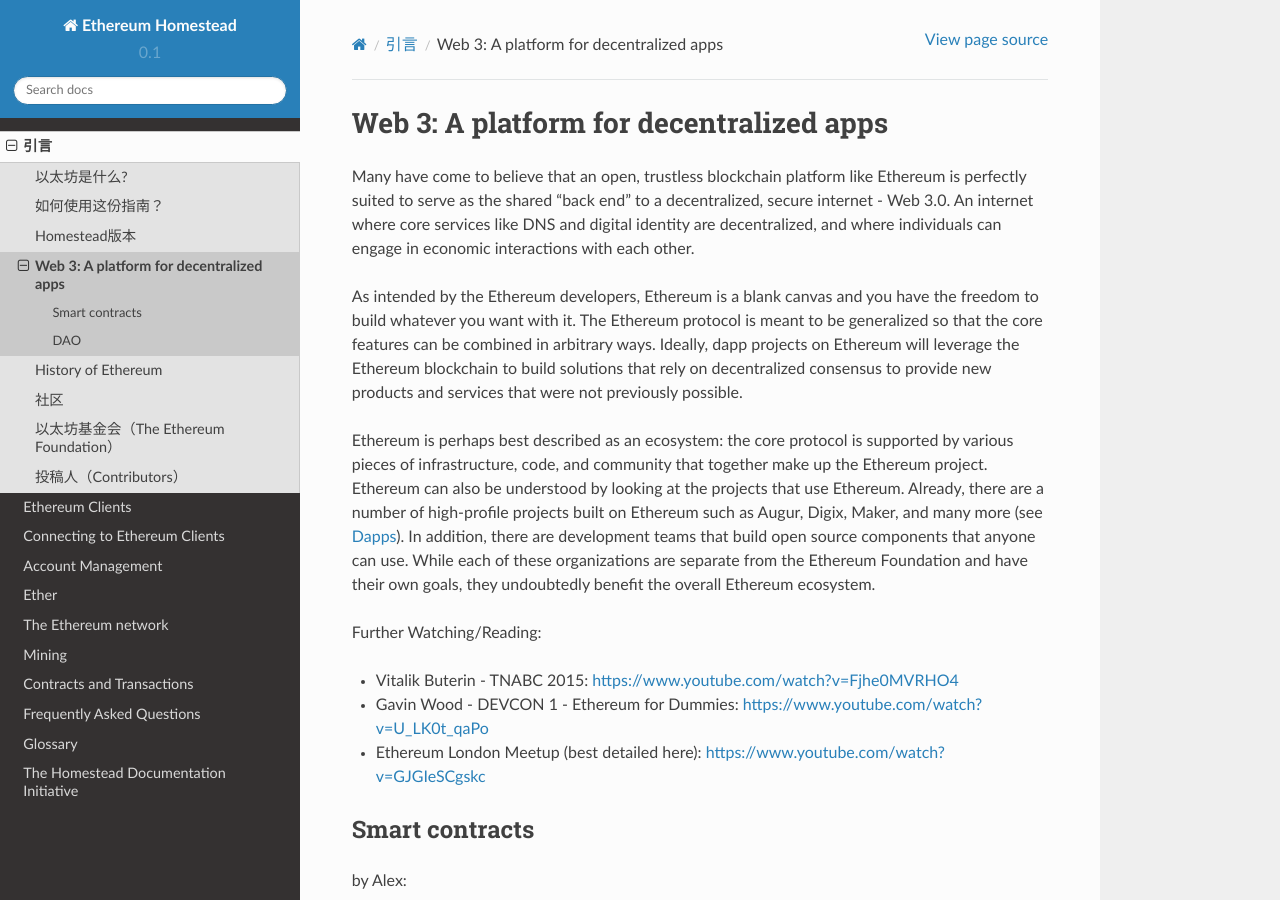
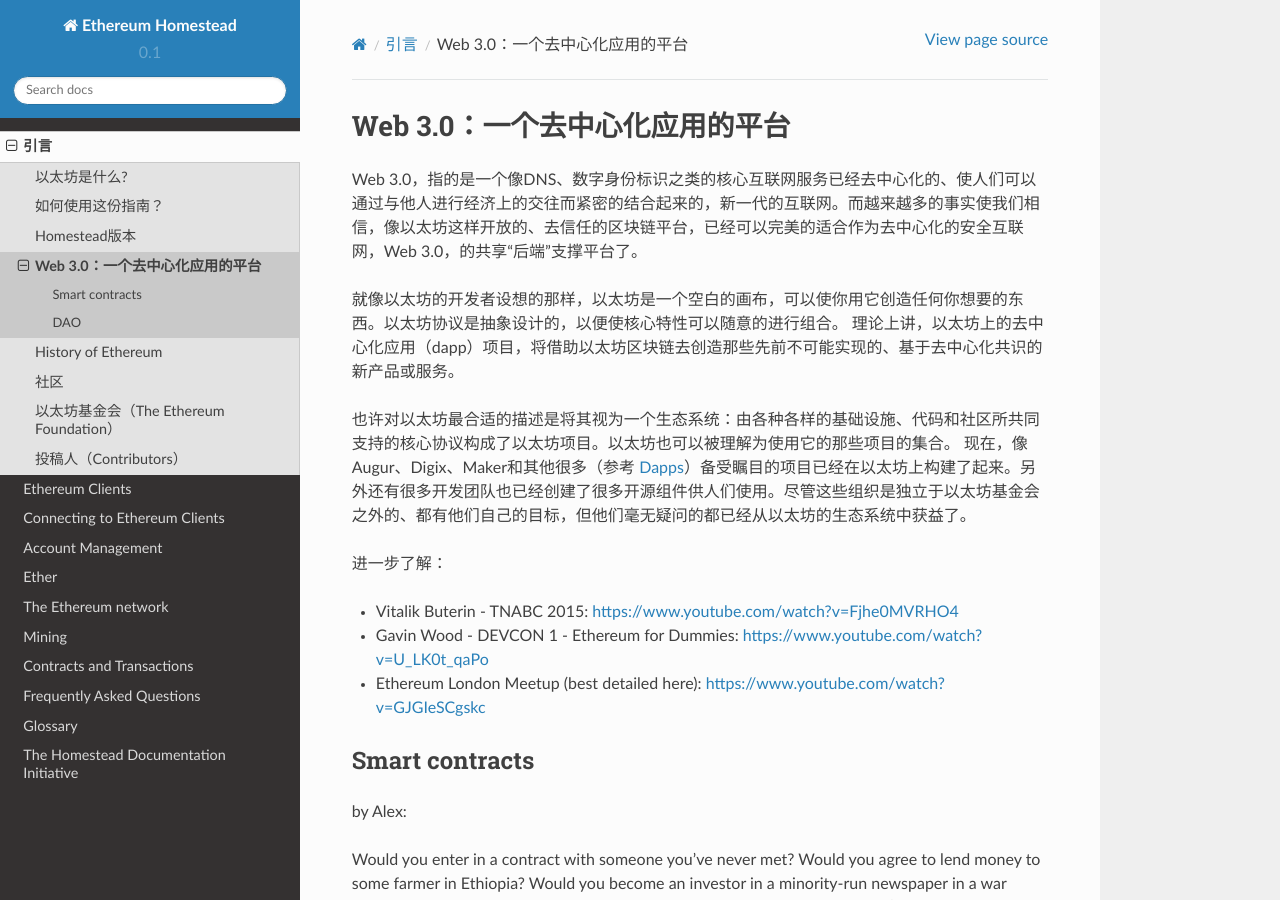
Before and after one commit to riversyang/homestead-guide-cn, a Sphinx documentation site: the page built from source/introduction/web3.rst, in a window 1280 px wide and 900 px high. Built offline with Sphinx 7.4.7 and the Read the Docs theme 2.0.0, drawn with Linux system fonts in a browser that asks for light colours.

Commit message:
Update translation of web3 section.

```diff
--- a/source/introduction/web3.rst
+++ b/source/introduction/web3.rst
@@ -1,16 +1,15 @@
-
-Web 3: A platform for decentralized apps
+********************************************************************************
+Web 3.0：一个去中心化应用的平台
 ********************************************************************************
 
 
+Web 3.0，指的是一个像DNS、数字身份标识之类的核心互联网服务已经去中心化的、使人们可以通过与他人进行经济上的交往而紧密的结合起来的，新一代的互联网。而越来越多的事实使我们相信，像以太坊这样开放的、去信任的区块链平台，已经可以完美的适合作为去中心化的安全互联网，Web 3.0，的共享“后端”支撑平台了。
 
-Many have come to believe that an open, trustless blockchain platform like Ethereum is perfectly suited to serve as the shared "back end" to a decentralized, secure internet - Web 3.0. An internet where core services like DNS and digital identity are decentralized, and where individuals can engage in economic interactions with each other.
+就像以太坊的开发者设想的那样，以太坊是一个空白的画布，可以使你用它创造任何你想要的东西。以太坊协议是抽象设计的，以便使核心特性可以随意的进行组合。 理论上讲，以太坊上的去中心化应用（dapp）项目，将借助以太坊区块链去创造那些先前不可能实现的、基于去中心化共识的新产品或服务。
 
-As intended by the Ethereum developers, Ethereum is a blank canvas and you have the freedom to build whatever you want with it. The Ethereum protocol is meant to be generalized so that the core features can be combined in arbitrary ways. Ideally, dapp projects on Ethereum will leverage the Ethereum blockchain to build solutions that rely on decentralized consensus to provide new products and services that were not previously possible.
+也许对以太坊最合适的描述是将其视为一个生态系统：由各种各样的基础设施、代码和社区所共同支持的核心协议构成了以太坊项目。以太坊也可以被理解为使用它的那些项目的集合。 现在，像Augur、Digix、Maker和其他很多（参考 :ref:`dapps`）备受瞩目的项目已经在以太坊上构建了起来。另外还有很多开发团队也已经创建了很多开源组件供人们使用。尽管这些组织是独立于以太坊基金会之外的、都有他们自己的目标，但他们毫无疑问的都已经从以太坊的生态系统中获益了。
 
-Ethereum is perhaps best described as an ecosystem: the core protocol is supported by various pieces of infrastructure, code, and community that together make up the Ethereum project. Ethereum can also be understood by looking at the projects that use Ethereum. Already, there are a number of high-profile projects built on Ethereum such as Augur, Digix, Maker, and many more (see :ref:`dapps`). In addition, there are development teams that build open source components that anyone can use.  While each of these organizations are separate from the Ethereum Foundation and have their own goals, they undoubtedly benefit the overall Ethereum ecosystem.
-
-Further Watching/Reading:
+进一步了解：
 
 * Vitalik Buterin - TNABC 2015: https://www.youtube.com/watch?v=Fjhe0MVRHO4
 
```
